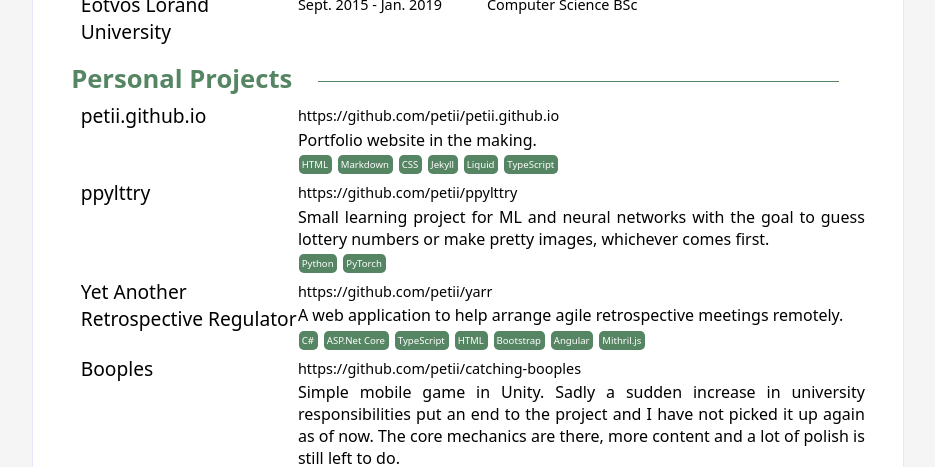
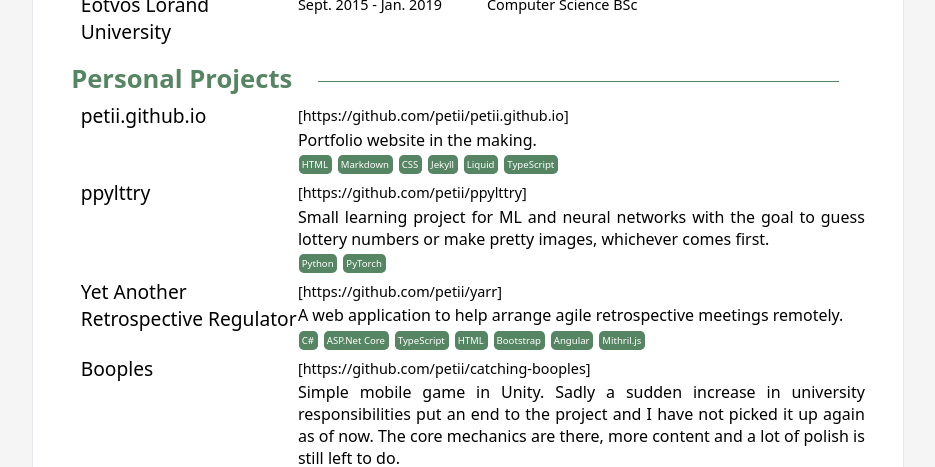
Before and after one commit to petii/petii.github.io, a Jekyll site: the page built from resume.html, in a window 1280 px wide. Shown: the part 477-944 px from the top of the page, without its empty margins (172-1107 px from the left). Built offline with Jekyll 4.4.1, drawn with Linux system fonts in a browser that asks for light colours.

Commit message:
i cant help myself

```diff
--- a/assets/resume/resume-style.scss
+++ b/assets/resume/resume-style.scss
@@ -56,6 +56,12 @@ a {
 }
 a:hover {
   text-decoration: underline;
+}
+section a::before {
+  content: "[";
+}
+section a::after {
+  content: "]";
 }
 
 header > img {
```
